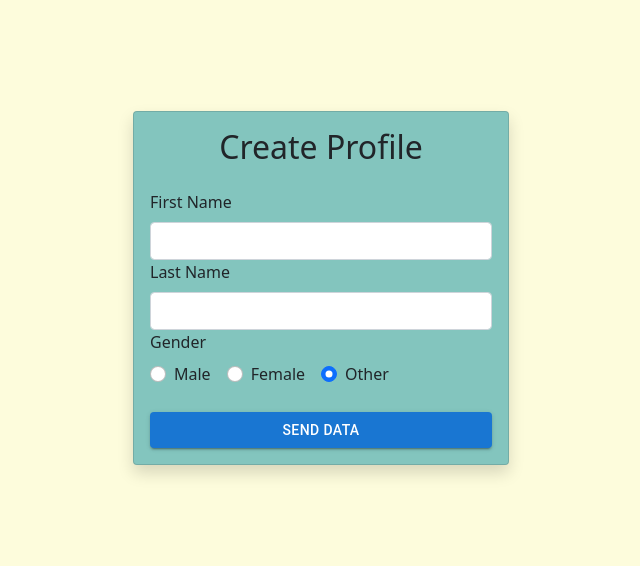
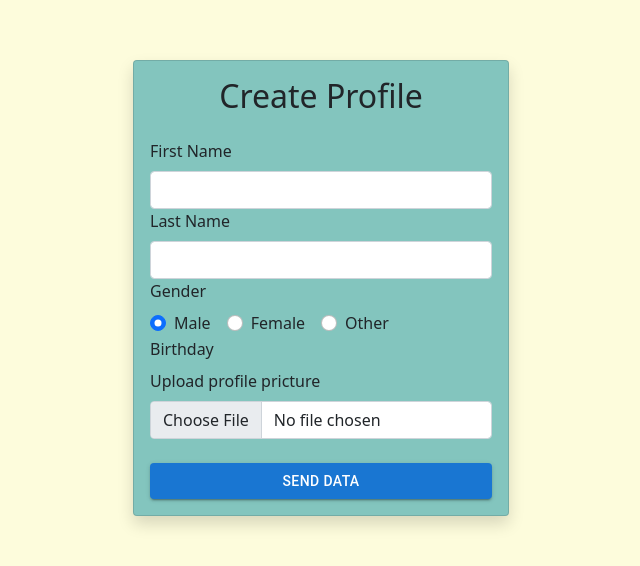
Before and after one commit to YahavSofer/Attendor-App, a React (Create React App) app in the folder my-app/: page /userform in a window 1280 px wide. Shown: the part 112-678 px from the top of the page, without its empty margins (319-959 px from the left). Built offline with nearby package versions, Linux system fonts and the light colour scheme; no server answers.

Commit message:
userForm update2

```diff
--- a/my-app/src/Components/UserForm.js
+++ b/my-app/src/Components/UserForm.js
@@ -14,6 +14,7 @@ export default function UserForm() {
     const lastNameRef = useRef()
     const birthdayRef = useRef()
     const genderRef = useRef()
+    const profilePictuureRef = useRef()
     const [loading, setLoading] = useState(false)
 
 
@@ -30,8 +31,11 @@ const handleChange = (newValue) => {
             setLoading(true)
             const docRef = await addDoc(collection(db, "users"), {
                 first: firstNameRef.current.value,
-                last: "Lovelace",
-                born: 1815
+                last: lastNameRef.current.value,
+                birthday: birthdayRef.current.value,
+                gender: genderRef.current.value,
+
+
               });
               console.log("Document written with ID: ", docRef.id);
 
@@ -61,35 +65,32 @@ const handleChange = (newValue) => {
 
                     <Form.Group id="gender" >
                         <Form.Label>Gender</Form.Label>
-                        {['radio'].map((type) => (
-                        <div key={`inline-${type}`} className="mb-3" >
+                        <div >
                         <Form.Check
-
                             inline
+                            defaultChecked
                             label="Male"
-                            name="group1"
-                            type={type}
-                            id={`inline-${type}-1`}
+                            name="genderGroup"
+                            type="radio"
+                            id="male"
                         />
                         <Form.Check
                             inline
                             label="Female"
-                            name="group1"
-                            type={type}
-                            id={`inline-${type}-2`}
+                            name="genderGroup"
+                            type="radio"
                         />
                         <Form.Check
-                            defaultChecked
                             inline
                             label="Other"
-                            name="group1"
-                            type={type}
-                            id={`inline-${type}-3`}
+                            name="genderGroup"
+                            type="radio"
                         />
                         </div>
-                    ))}
                         </Form.Group>
                 <Form.Group id="birthday">
+                <Form.Label>Birthday</Form.Label>
+                <div>
                 <LocalizationProvider dateAdapter={AdapterDateFns}>
 
                     <DesktopDatePicker
@@ -102,11 +103,17 @@ const handleChange = (newValue) => {
                         renderInput={(params) => <TextField {...params} />}
                     />
                 </LocalizationProvider>
+                </div>
+                </Form.Group>
+
+                <Form.Group  id="profilePicture" className="mb-3">
+                    <Form.Label>Upload profile pricture</Form.Label>
+                    <Form.Control type="file" />
                 </Form.Group>
 
 
 
-                        <Button disabled={loading} type='submit' className="w-100 mt-sm-2" variant='contained' color='primary'>
+                    <Button disabled={loading} type='submit' className="w-100 mt-sm-2" variant='contained' color='primary'>
                         Send Data
                     </Button>
 
```
